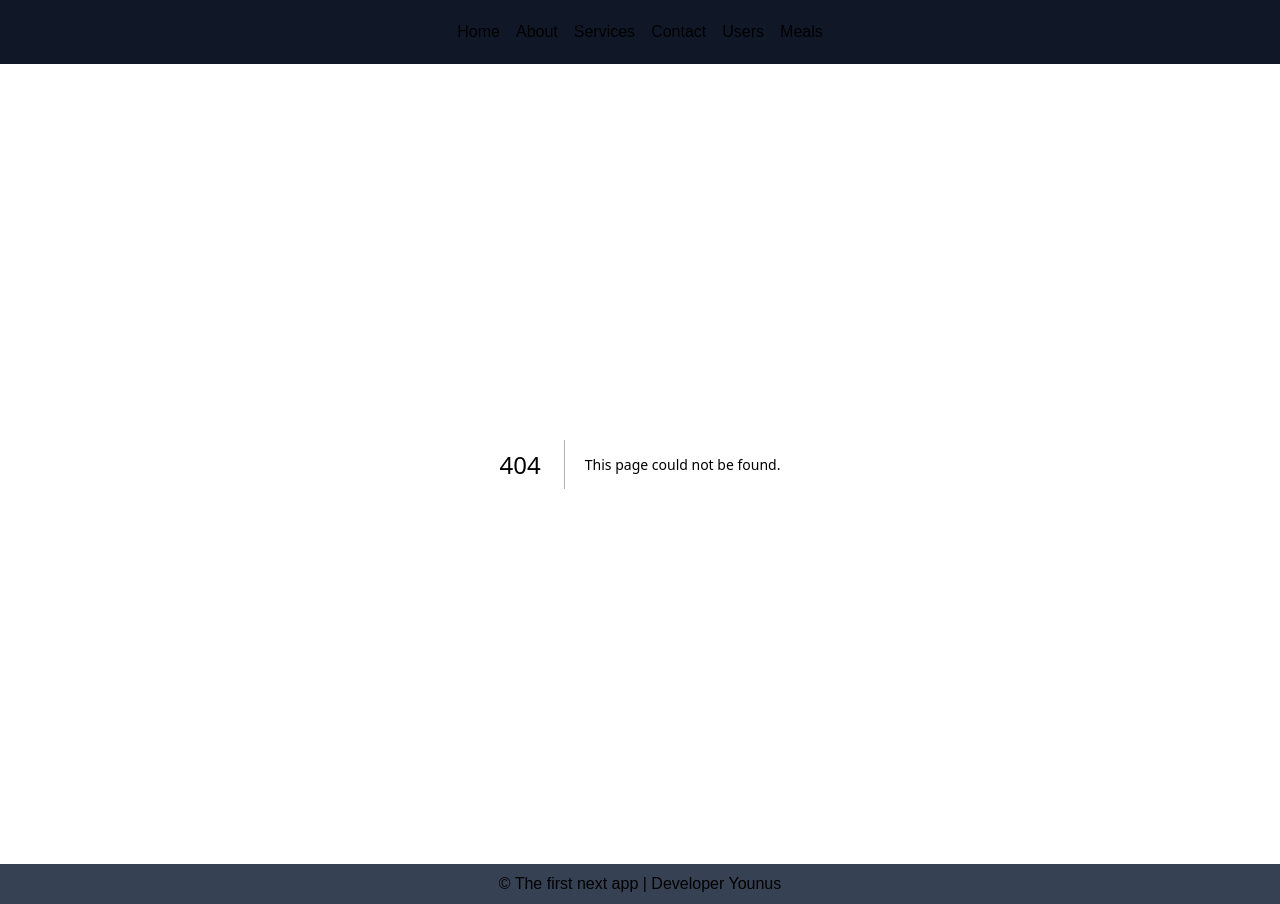
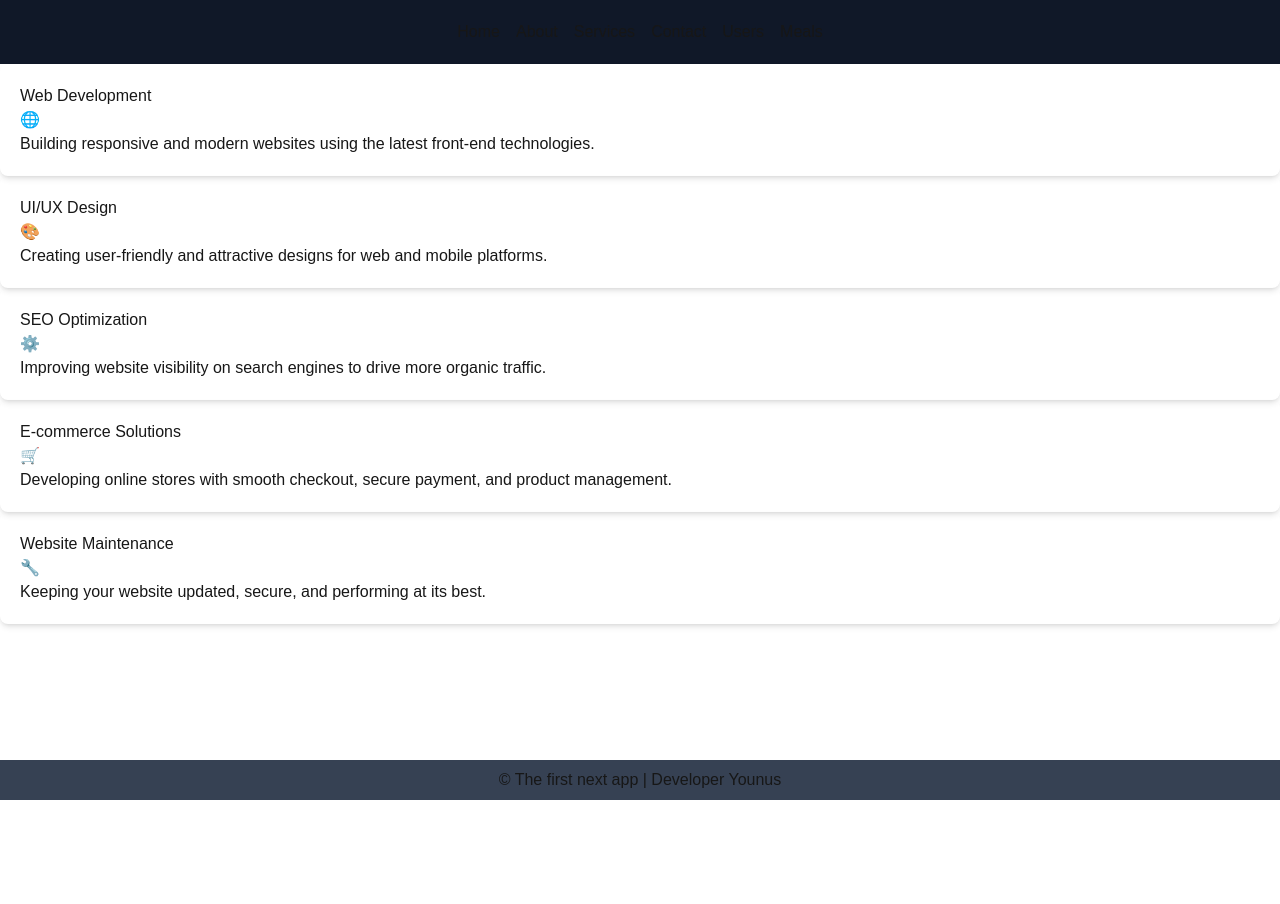
Before and after one commit to younus-always/nextjs-concepts, a Next.js app: page /services in a window 1280 px wide. Before the commit this address had no page. After the commit the page ends 800 px from the top, so only its background shows below. Built offline with nearby package versions, Linux system fonts and the light colour scheme.

Commit message:
nested routing and dynamic route folder

```diff
--- /dev/null
+++ b/src/app/about/address/page.jsx
@@ -0,0 +1,18 @@
+"use client"
+import { useRouter } from "next/navigation"
+
+const AddressPage = () => {
+      const router = useRouter()
+
+      return (
+            <div>
+                  <div className="text-center py-5 space-y-3">
+                  <h3 className="text-3xl font-semibold">Address page</h3>
+                        <button type="button" onClick={() => router.push('/about')}
+                              title="navigate using useRouter"
+                              className="py-2 px-5 rounded-md bg-blue-800 text-slate-50 cursor-pointer">Go Back</button>
+                  </div>
+            </div>
+      )
+}
+export default AddressPage
--- a/src/app/about/page.jsx
+++ b/src/app/about/page.jsx
@@ -1,7 +1,30 @@
+"use client"
+import Link from "next/link"
+import { useRouter } from "next/navigation"
+
 const AboutPage = () => {
+      const router = useRouter()
+      const isLogin = true
+      const handleNavigation = () => {
+            if (isLogin) {
+                  router.push('/about/address')
+            } else {
+                  router.push('/')
+            }
+      }
+
       return (
             <div>
-
+                  <div className="space-x-3 text-center py-4">
+                        {/* navigate using Link tag */}
+                        <Link href='about/address'
+                        title="navigate using Link tag"
+                        className="outline-2 rounded-md py-3 px-5 ">Address page</Link>
+                        {/* navigate using nextjs useRouter hook */}
+                        <button type="button" onClick={handleNavigation}
+                        title="navigate using useRouter"
+                        className="py-3 px-5 rounded-md bg-sky-900 text-slate-50 cursor-pointer">Address page</button>
+                  </div>
             </div>
       )
 }
--- a/src/app/components/Navber.jsx
+++ b/src/app/components/Navber.jsx
@@ -12,7 +12,7 @@ const Navber = () => {
             <Link href="/about">About</Link>
           </li>
           <li>
-            <Link href="/service">Services</Link>
+            <Link href="/services">Services</Link>
           </li>
           <li>
             <Link href="/contact">Contact</Link>
--- a/src/app/service/page.jsx
+++ /dev/null
@@ -1,11 +0,0 @@
-import React from 'react'
-
-const ServicesPage = () => {
-      return (
-            <div>
-
-            </div>
-      )
-}
-
-export default ServicesPage
--- /dev/null
+++ b/src/app/services/[id]/page.jsx
@@ -0,0 +1,12 @@
+import React from 'react'
+
+const ServicesDetailPage = ({ params }) => {
+      const id = params.id
+      return (
+            <div>
+                  <p>Service Id: {id}</p>
+            </div>
+      )
+}
+
+export default ServicesDetailPage
--- /dev/null
+++ b/src/app/services/page.jsx
@@ -0,0 +1,55 @@
+"use client"
+import { useRouter } from 'next/navigation'
+import React from 'react'
+
+const ServicesPage = () => {
+      const router = useRouter()
+      const services = [
+            {
+                  id: 1,
+                  title: "Web Development",
+                  description: "Building responsive and modern websites using the latest front-end technologies.",
+                  icon: "🌐"
+            },
+            {
+                  id: 2,
+                  title: "UI/UX Design",
+                  description: "Creating user-friendly and attractive designs for web and mobile platforms.",
+                  icon: "🎨"
+            },
+            {
+                  id: 3,
+                  title: "SEO Optimization",
+                  description: "Improving website visibility on search engines to drive more organic traffic.",
+                  icon: "⚙️"
+            },
+            {
+                  id: 4,
+                  title: "E-commerce Solutions",
+                  description: "Developing online stores with smooth checkout, secure payment, and product management.",
+                  icon: "🛒"
+            },
+            {
+                  id: 5,
+                  title: "Website Maintenance",
+                  description: "Keeping your website updated, secure, and performing at its best.",
+                  icon: "🔧"
+            }
+      ]
+
+      return (
+            <div>
+                  {
+                        services.map(service => <div key={service.id}
+                              onClick={() => router.push(`/services/${service.id}`)}
+                              className='rounded-lg p-5 shadow-md'>
+                              <h3>{service.title}</h3>
+                              <span>{service.icon}</span>
+                              <p>{service.description}</p>
+                        </div>)
+                  }
+            </div>
+      )
+}
+
+export default ServicesPage
```
